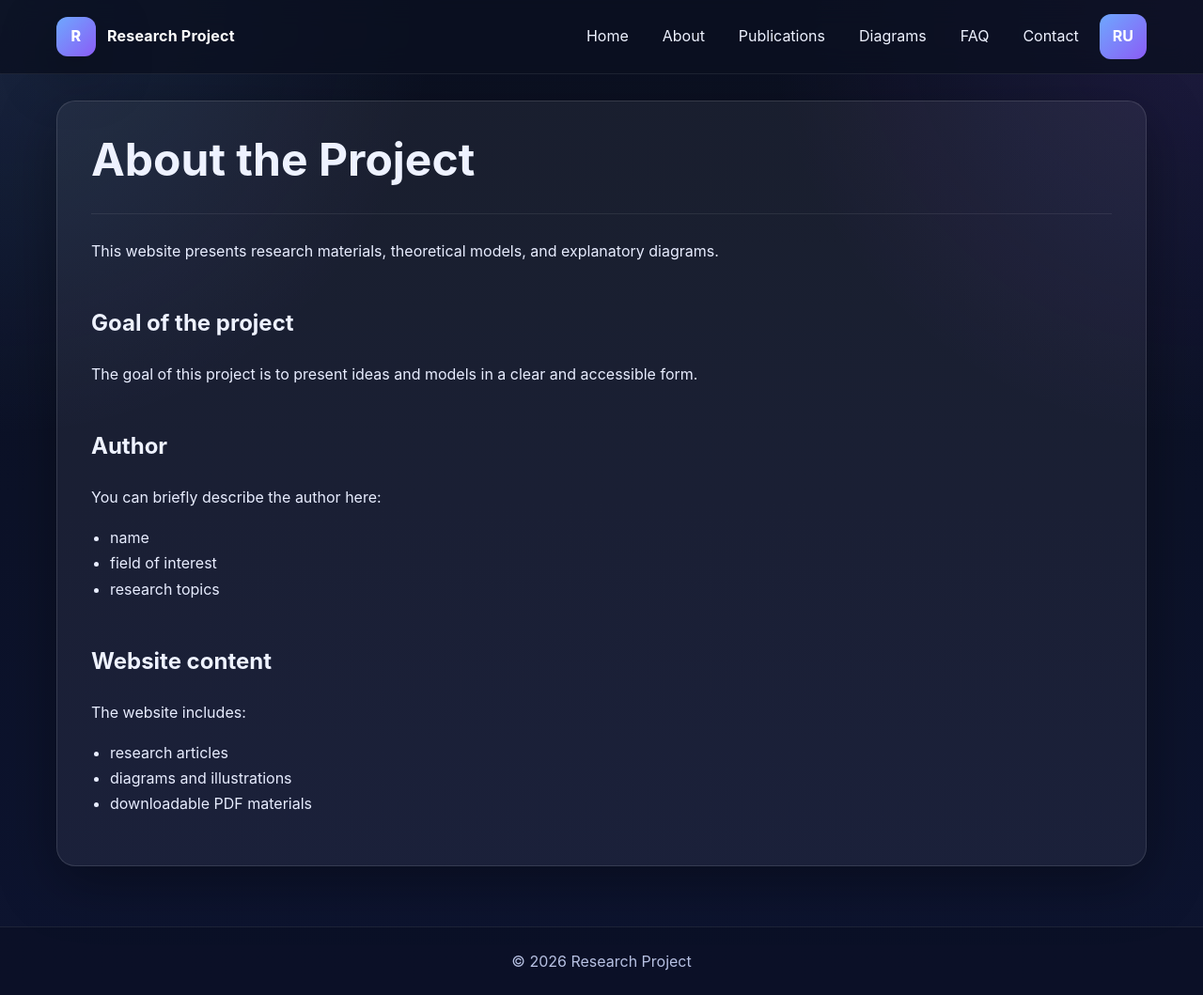
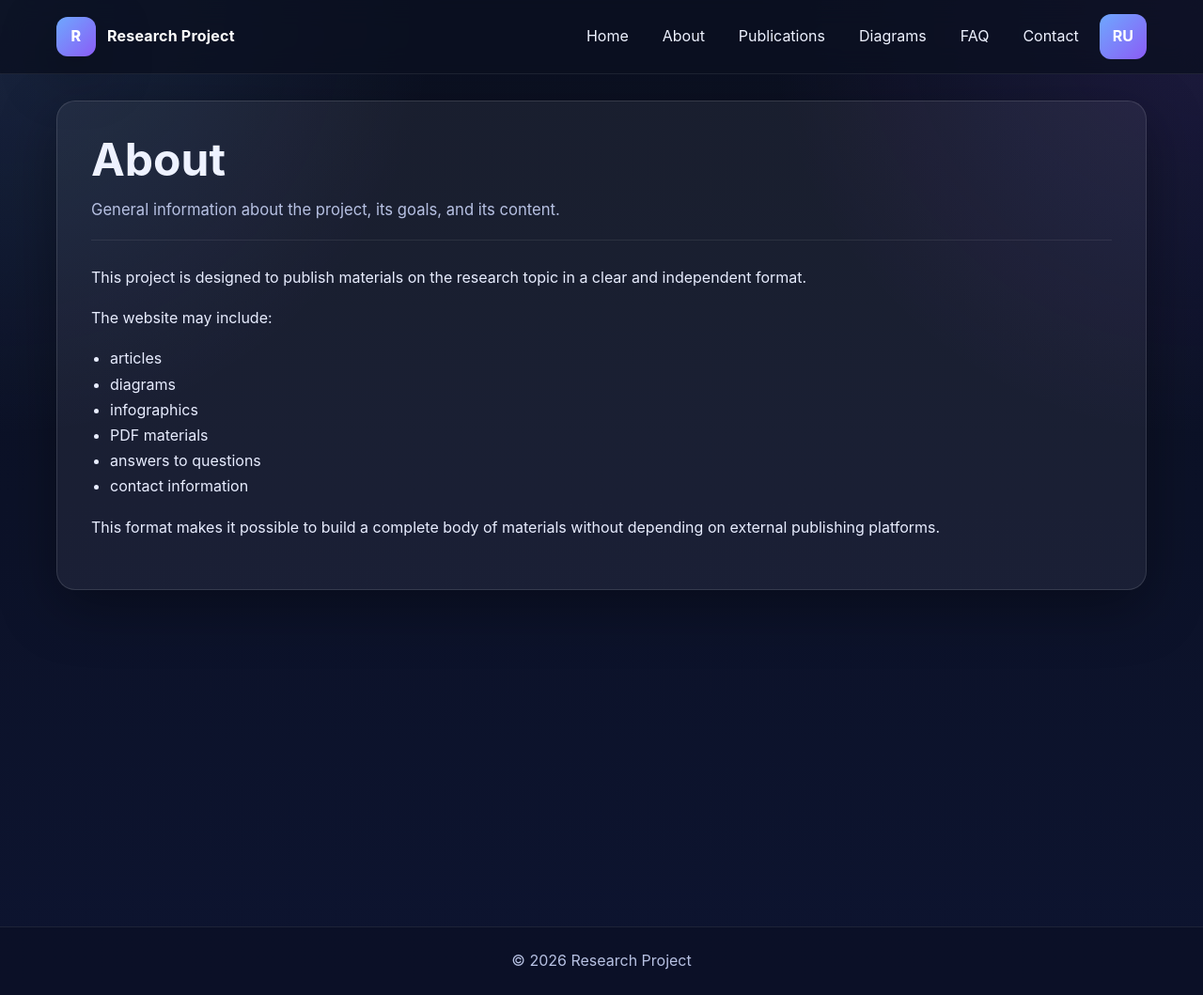
Before and after one commit to naoumov-ilia/naoumov-ilia.github.io, a Jekyll site: the page built from en/about.md, in a window 1280 px wide and 1059 px high. Shown: the whole window at 94% size. Built offline with Jekyll 4.4.1, drawn with Linux system fonts in a browser that asks for light colours.

Commit message:
Update about.md

```diff
--- a/en/about.md
+++ b/en/about.md
@@ -1,28 +1,21 @@
 ---
 layout: page
-title: "About the Project"
+title: About
 lang: en
+ref: about
+description: General information about the project, its goals, and its content.
 permalink: /en/about/
 ---
 
-This website presents research materials, theoretical models, and explanatory diagrams.
+This project is designed to publish materials on the research topic in a clear and independent format.
 
-## Goal of the project
+The website may include:
 
-The goal of this project is to present ideas and models in a clear and accessible form.
+- articles
+- diagrams
+- infographics
+- PDF materials
+- answers to questions
+- contact information
 
-## Author
-
-You can briefly describe the author here:
-
-- name
-- field of interest
-- research topics
-
-## Website content
-
-The website includes:
-
-- research articles
-- diagrams and illustrations
-- downloadable PDF materials
+This format makes it possible to build a complete body of materials without depending on external publishing platforms.
```
